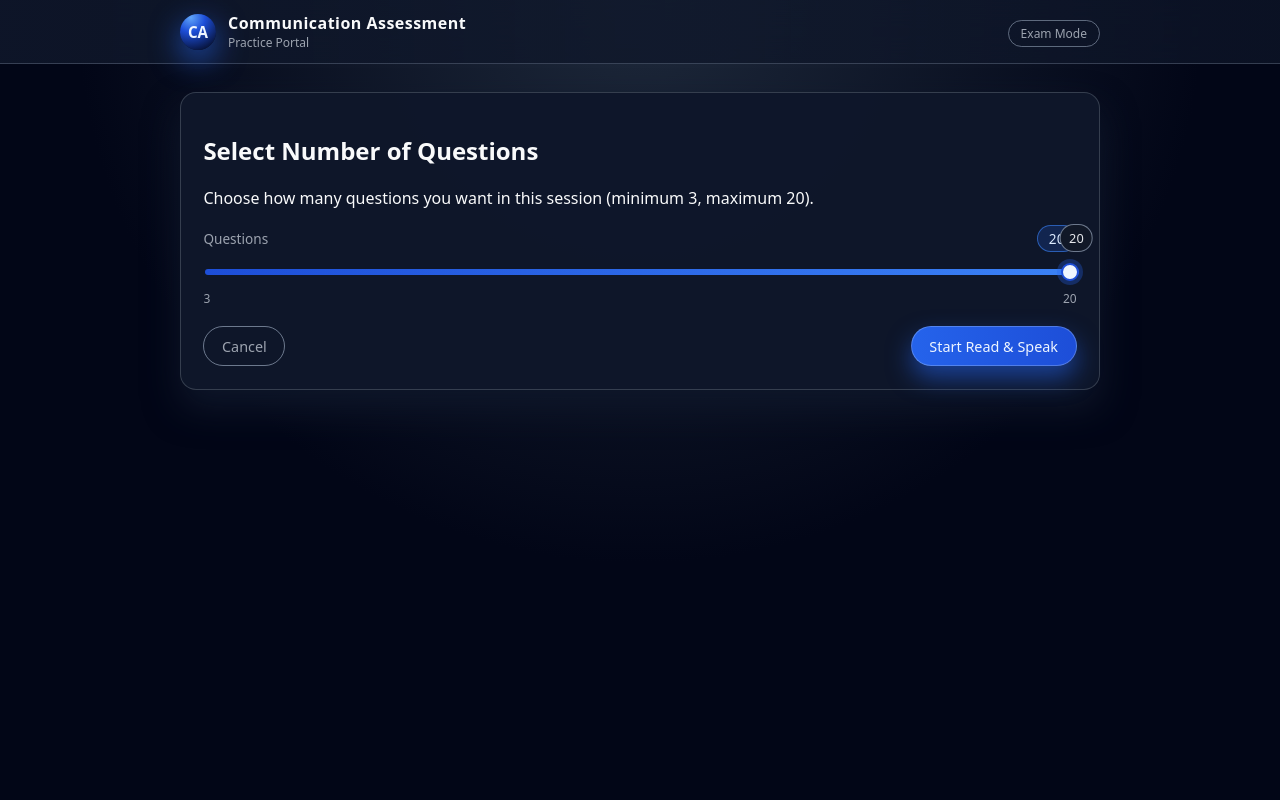
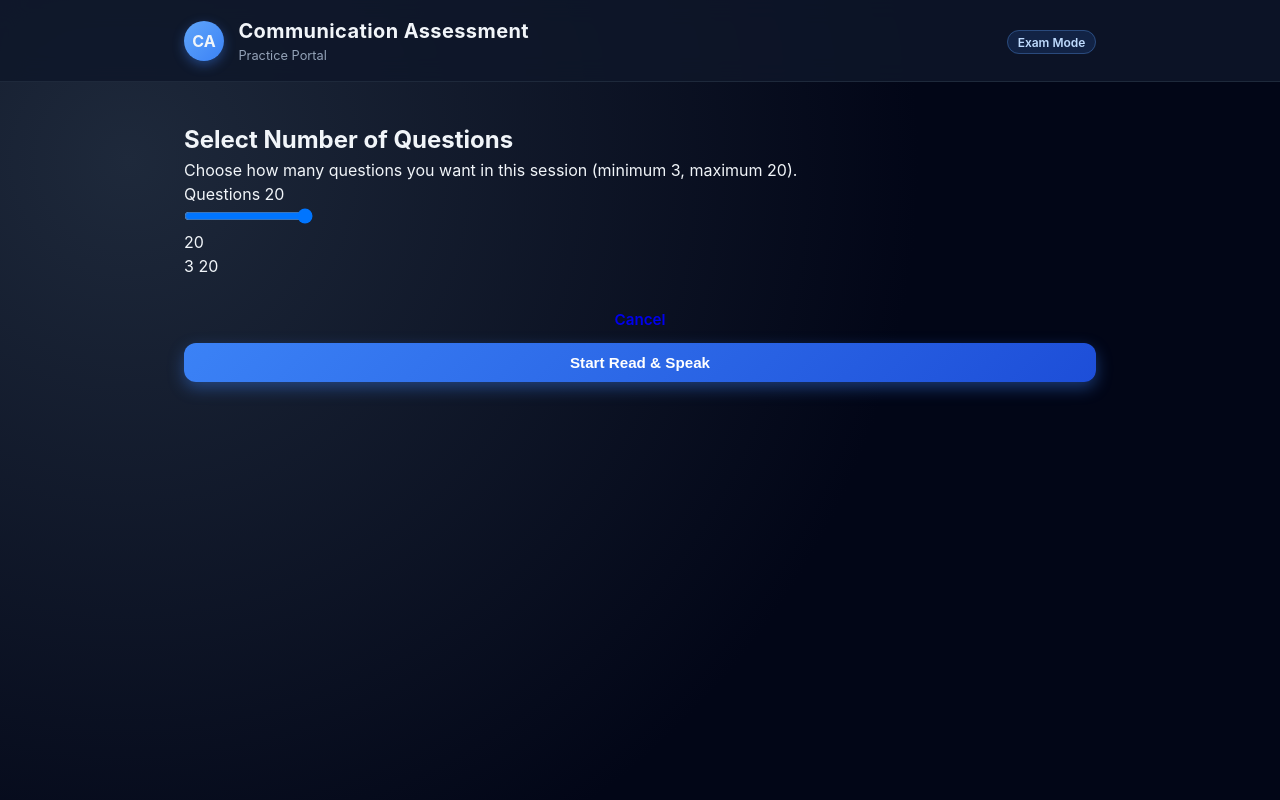
Before and after one commit to arvind88765/communication-test-ai, a Flask app: page /choose-questions/1 in a window 1280 px wide. Run offline with Flask 3, Linux system fonts and the light colour scheme.

Commit message:
Update style.css

```diff
--- a/static/style.css
+++ b/static/style.css
@@ -2,64 +2,71 @@
   --bg: #0b1120;
   --panel: #0f172a;
   --card: #111827;
-  --accent: #2563eb;
-  --accent-soft: rgba(37, 99, 235, 0.12);
-  --border-subtle: #1f2937;
-  --text-main: #f9fafb;
-  --text-muted: #9ca3af;
-  --danger: #ef4444;
-  --success: #22c55e;
+  --accent: #3b82f6; /* Slightly brighter & more vibrant */
+  --accent-soft: rgba(59, 130, 246, 0.15);
+  --border-subtle: #1e293b;
+  --text-main: #f1f5f9;
+  --text-muted: #94a3b8;
+  --danger: #f87171;
+  --success: #34d399;
+  --transition: all 0.25s cubic-bezier(0.23, 1, 0.32, 1);
 }
 
 * {
   box-sizing: border-box;
-  font-family: system-ui, -apple-system, BlinkMacSystemFont, "Segoe UI", sans-serif;
+  margin: 0;
+  padding: 0;
 }
 
-body.app-body {
-  margin: 0;
-  padding: 0;
-  background: radial-gradient(circle at top, #1e293b 0, #020617 55%);
+body {
+  font-family: 'Inter', -apple-system, BlinkMacSystemFont, "Segoe UI", Roboto, sans-serif;
+  background: radial-gradient(circle at 10% 20%, #1e293b 0%, #020617 60%);
   color: var(--text-main);
   min-height: 100vh;
+  line-height: 1.5;
+  -webkit-font-smoothing: antialiased;
+  -moz-osx-font-smoothing: grayscale;
 }
 
+/* === Header === */
+
 .app-header {
-  border-bottom: 1px solid rgba(148, 163, 184, 0.3);
-  background: linear-gradient(to right, rgba(15, 23, 42, 0.9), rgba(15, 23, 42, 0.7));
-  backdrop-filter: blur(18px);
+  background: rgba(15, 23, 42, 0.85);
+  backdrop-filter: blur(12px);
+  -webkit-backdrop-filter: blur(12px);
+  border-bottom: 1px solid var(--border-subtle);
   position: sticky;
   top: 0;
-  z-index: 10;
+  z-index: 100;
 }
 
 .header-inner {
   max-width: 960px;
   margin: 0 auto;
+  padding: 1rem 1.5rem;
   display: flex;
   align-items: center;
   justify-content: space-between;
-  padding: 0.75rem 1.25rem;
 }
 
 .brand {
   display: flex;
-  gap: 0.75rem;
   align-items: center;
+  gap: 0.9rem;
 }
 
 .logo-circle {
-  width: 36px;
-  height: 36px;
-  border-radius: 999px;
-  background: radial-gradient(circle at 30% 10%, #60a5fa 0, #1d4ed8 35%, #020617 95%);
+  width: 40px;
+  height: 40px;
+  border-radius: 50%;
+  background: linear-gradient(135deg, #60a5fa, #3b82f6);
   display: flex;
   align-items: center;
   justify-content: center;
   font-weight: 700;
-  font-size: 0.95rem;
-  color: #eff6ff;
-  box-shadow: 0 10px 30px rgba(37, 99, 235, 0.7);
+  font-size: 1rem;
+  color: #f1f5f9;
+  box-shadow: 0 4px 12px rgba(59, 130, 246, 0.4);
 }
 
 .brand-text {
@@ -68,503 +75,231 @@ body.app-body {
 }
 
 .brand-title {
-  font-weight: 600;
-  letter-spacing: 0.03em;
+  font-weight: 700;
+  font-size: 1.25rem;
+  letter-spacing: 0.02em;
 }
 
 .brand-subtitle {
-  font-size: 0.75rem;
+  font-size: 0.8rem;
   color: var(--text-muted);
+  font-weight: 400;
 }
 
 .badge {
   font-size: 0.75rem;
-  padding: 0.25rem 0.75rem;
-  border-radius: 999px;
-  border: 1px solid rgba(148, 163, 184, 0.6);
-  color: var(--text-muted);
+  padding: 0.3em 0.8em;
+  border-radius: 20px;
+  background: rgba(59, 130, 246, 0.15);
+  border: 1px solid rgba(96, 165, 250, 0.3);
+  color: #bfdbfe;
+  font-weight: 600;
 }
+
+/* === Main Content === */
 
 .app-main {
   max-width: 960px;
-  margin: 1.75rem auto 2.5rem;
-  padding: 0 1.25rem;
+  margin: 2.5rem auto;
+  padding: 0 1.5rem;
 }
 
-/* Hero */
+/* === Hero Section === */
 
 .hero-card {
-  background: radial-gradient(circle at top left, rgba(37, 99, 235, 0.25), transparent 55%),
-              linear-gradient(to bottom right, #020617, #020617);
+  background: rgba(15, 23, 42, 0.7);
+  border: 1px solid var(--border-subtle);
   border-radius: 1.25rem;
-  padding: 1.8rem 1.6rem;
-  border: 1px solid rgba(55, 65, 81, 0.9);
-  box-shadow: 0 20px 45px rgba(15, 23, 42, 0.9);
-  margin-bottom: 1.75rem;
+  padding: 1.8rem;
+  margin-bottom: 2.25rem;
+  backdrop-filter: blur(10px);
+  box-shadow: 0 10px 30px rgba(0, 0, 0, 0.4);
+  position: relative;
+  overflow: hidden;
+}
+
+.hero-card::before {
+  content: "";
+  position: absolute;
+  top: -50%;
+  left: -50%;
+  width: 200%;
+  height: 200%;
+  background: radial-gradient(circle, rgba(59, 130, 246, 0.1) 0%, transparent 70%);
+  z-index: 0;
+}
+
+.hero-card > * {
+  position: relative;
+  z-index: 1;
 }
 
 .hero-card h1 {
-  margin: 0 0 0.6rem;
-  font-size: 1.5rem;
+  font-size: 1.65rem;
+  font-weight: 700;
+  margin-bottom: 0.75rem;
+  background: linear-gradient(to right, #f1f5f9, #cbd5e1);
+  -webkit-background-clip: text;
+  background-clip: text;
+  color: transparent;
 }
 
 .hero-card p {
-  margin: 0.2rem 0;
   color: var(--text-muted);
-  max-width: 38rem;
+  margin-bottom: 0.5rem;
   font-size: 0.95rem;
 }
 
 .hero-note {
-  margin-top: 0.75rem;
-  font-size: 0.85rem;
-  color: #e5e7eb;
+  color: #e2e8f0;
+  font-size: 0.9rem;
+  margin-top: 1rem;
+  padding-top: 0.75rem;
+  border-top: 1px dashed rgba(148, 163, 184, 0.3);
 }
 
-/* Mode grid */
+/* === Mode Grid === */
 
 .mode-grid {
   display: grid;
-  grid-template-columns: repeat(2, minmax(0, 1fr));
-  gap: 1.2rem;
+  grid-template-columns: repeat(2, 1fr);
+  gap: 1.5rem;
 }
 
 .mode-card {
-  background: rgba(15, 23, 42, 0.96);
-  border-radius: 1rem;
-  padding: 1.4rem 1.3rem 1.3rem;
-  border: 1px solid rgba(55, 65, 81, 0.9);
-  box-shadow: 0 16px 30px rgba(15, 23, 42, 0.9);
+  background: rgba(15, 23, 42, 0.8);
+  border: 1px solid var(--border-subtle);
+  border-radius: 1.125rem;
+  padding: 1.5rem;
+  transition: var(--transition);
+  backdrop-filter: blur(6px);
+  box-shadow: 0 6px 16px rgba(0, 0, 0, 0.35);
+}
+
+.mode-card:hover {
+  transform: translateY(-4px);
+  box-shadow: 0 10px 24px rgba(0, 0, 0, 0.45);
+  border-color: rgba(59, 130, 246, 0.4);
 }
 
 .mode-card h2 {
-  margin-top: 0;
-  margin-bottom: 0.4rem;
-  font-size: 1.1rem;
+  font-size: 1.15rem;
+  font-weight: 700;
+  margin-bottom: 0.6rem;
+  color: #f1f5f9;
 }
 
 .mode-card p {
-  margin: 0.3rem 0 0.6rem;
-  font-size: 0.9rem;
   color: var(--text-muted);
+  margin-bottom: 1rem;
+  font-size: 0.92rem;
+  line-height: 1.5;
 }
 
 .feature-list {
-  margin: 0.4rem 0 1.1rem;
-  padding-left: 1.1rem;
+  list-style: none;
+  margin: 0 0 1.2rem;
+  padding: 0;
   font-size: 0.85rem;
-  color: var(--text-muted);
+  color: #cbd5e1;
 }
 
 .feature-list li {
-  margin-bottom: 0.15rem;
+  position: relative;
+  padding-left: 1.25rem;
+  margin-bottom: 0.4rem;
 }
 
-/* Buttons */
+.feature-list li::before {
+  content: "✓";
+  position: absolute;
+  left: 0;
+  color: var(--accent);
+  font-weight: bold;
+}
+
+/* === Buttons === */
 
 .primary-btn,
 .secondary-btn,
 .ghost-btn {
-  border-radius: 999px;
-  padding: 0.6rem 1.1rem;
-  border: none;
-  cursor: pointer;
-  font-size: 0.9rem;
   display: inline-flex;
   align-items: center;
   justify-content: center;
-  gap: 0.35rem;
+  padding: 0.7rem 1.25rem;
+  border-radius: 12px;
+  font-size: 0.95rem;
+  font-weight: 600;
   text-decoration: none;
-  transition: transform 0.12s ease, box-shadow 0.12s ease, background 0.12s ease, border-color 0.12s ease;
+  cursor: pointer;
+  transition: var(--transition);
+  border: none;
+  width: 100%;
 }
 
 .primary-btn {
-  background: linear-gradient(to right, #2563eb, #1d4ed8);
-  color: #eff6ff;
-  box-shadow: 0 12px 25px rgba(37, 99, 235, 0.55);
-  border: 1px solid rgba(191, 219, 254, 0.3);
+  background: linear-gradient(135deg, #3b82f6, #1d4ed8);
+  color: white;
+  box-shadow: 0 6px 16px rgba(59, 130, 246, 0.4);
 }
 
 .primary-btn:hover {
-  transform: translateY(-1px);
-  box-shadow: 0 16px 32px rgba(37, 99, 235, 0.7);
-}
-
-.primary-btn:disabled {
-  opacity: 0.6;
-  cursor: not-allowed;
-  box-shadow: none;
+  transform: translateY(-2px);
+  box-shadow: 0 8px 22px rgba(59, 130, 246, 0.6);
 }
 
 .secondary-btn {
-  background: rgba(15, 23, 42, 0.9);
-  border: 1px solid rgba(75, 85, 99, 0.9);
+  background: rgba(15, 23, 42, 0.7);
   color: var(--text-main);
+  border: 1px solid var(--border-subtle);
 }
 
 .secondary-btn:hover {
-  background: rgba(31, 41, 55, 0.95);
-}
-
-.ghost-btn {
-  background: transparent;
-  border: 1px solid rgba(148, 163, 184, 0.7);
-  color: var(--text-muted);
-}
-
-.ghost-btn:hover {
-  background: rgba(15, 23, 42, 0.85);
-  color: var(--text-main);
+  background: rgba(30, 41, 59, 0.7);
+  border-color: rgba(96, 165, 250, 0.4);
 }
 
 .full-width {
   width: 100%;
-  justify-content: center;
 }
 
-/* Test layout */
+/* === Responsive === */
 
-.test-wrapper {
-  display: flex;
-  flex-direction: column;
-  gap: 1.3rem;
-}
-
-.test-header {
-  display: flex;
-  justify-content: space-between;
-  gap: 1rem;
-  align-items: flex-start;
-}
-
-.test-mode {
-  font-size: 0.95rem;
-  letter-spacing: 0.08em;
-  text-transform: uppercase;
-  color: #93c5fd;
-}
-
-.test-subtitle {
-  font-size: 0.85rem;
-  color: var(--text-muted);
-  margin-top: 0.2rem;
-}
-
-.test-meta {
-  display: flex;
-  gap: 1rem;
-}
-
-.meta-item {
-  text-align: right;
-}
-
-.meta-label {
-  display: block;
-  font-size: 0.7rem;
-  text-transform: uppercase;
-  color: var(--text-muted);
-}
-
-.meta-value {
-  font-size: 1rem;
-  font-weight: 600;
-}
-
-.test-card {
-  background: rgba(15, 23, 42, 0.98);
-  border-radius: 1rem;
-  padding: 1.3rem 1.4rem 1.4rem;
-  border: 1px solid rgba(55, 65, 81, 0.95);
-  box-shadow: 0 18px 35px rgba(15, 23, 42, 0.95);
-}
-
-.sentence-box {
-  margin: 0.9rem 0 1rem;
-  padding: 0.9rem 1rem;
-  border-radius: 0.9rem;
-  background: radial-gradient(circle at top left, rgba(37, 99, 235, 0.15), transparent 60%),
-              rgba(15, 23, 42, 0.95);
-  border: 1px solid rgba(55, 65, 81, 0.9);
-  font-size: 1rem;
-  line-height: 1.4;
-}
-
-.controls-row {
-  display: flex;
-  gap: 0.7rem;
-  flex-wrap: wrap;
-  margin-bottom: 0.6rem;
-}
-
-.status-row {
-  margin-bottom: 0.9rem;
-}
-
-.status-text {
-  font-size: 0.85rem;
-  color: var(--text-muted);
-}
-
-.progress-row {
-  margin-bottom: 1rem;
-}
-
-.progress-label {
-  font-size: 0.8rem;
-  color: var(--text-muted);
-  margin-bottom: 0.3rem;
-}
-
-.progress-bar {
-  height: 8px;
-  width: 100%;
-  border-radius: 999px;
-  background: rgba(15, 23, 42, 0.9);
-  border: 1px solid rgba(55, 65, 81, 0.8);
-  overflow: hidden;
-}
-
-.progress-fill {
-  height: 100%;
-  background: linear-gradient(to right, #22c55e, #4ade80);
-  width: 0;
-  transition: width 0.25s ease;
-}
-
-.bottom-row {
-  display: flex;
-  justify-content: space-between;
-  align-items: center;
-}
-
-/* Waveform */
-
-.wave-canvas {
-  width: 100%;
-  height: 80px;
-  background: rgba(15, 23, 42, 0.5);
-  border-radius: 10px;
-  margin: 10px 0 15px;
-  border: 1px solid rgba(55, 65, 81, 0.5);
-}
-
-/* Results */
-
-.result-wrapper {
-  display: flex;
-  flex-direction: column;
-  gap: 1.3rem;
-}
-
-.result-card {
-  background: rgba(15, 23, 42, 0.98);
-  border-radius: 1rem;
-  padding: 1.3rem 1.4rem;
-  border: 1px solid rgba(55, 65, 81, 0.95);
-  box-shadow: 0 18px 35px rgba(15, 23, 42, 0.95);
-}
-
-.result-card h2 {
-  margin-top: 0;
-  margin-bottom: 0.3rem;
-}
-
-.result-mode {
-  margin: 0 0 0.9rem;
-  font-size: 0.9rem;
-  color: var(--text-muted);
-}
-
-.overall-score-circle {
-  width: 130px;
-  height: 130px;
-  border-radius: 999px;
-  border: 2px solid rgba(52, 211, 153, 0.5);
-  background: radial-gradient(circle at top, rgba(34, 197, 94, 0.15), transparent 60%),
-              rgba(15, 23, 42, 0.98);
-  display: flex;
-  flex-direction: column;
-  align-items: center;
-  justify-content: center;
-  margin-bottom: 0.8rem;
-}
-
-.score-value {
-  font-size: 1.8rem;
-  font-weight: 700;
-}
-
-.score-label {
-  font-size: 0.75rem;
-  text-transform: uppercase;
-  color: var(--text-muted);
-}
-
-.result-summary {
-  font-size: 0.9rem;
-  color: var(--text-muted);
-  max-width: 28rem;
-}
-
-.result-actions {
-  margin-top: 0.9rem;
-  display: flex;
-  gap: 0.75rem;
-}
-
-.detail-card {
-  background: rgba(15, 23, 42, 0.98);
-  border-radius: 1rem;
-  padding: 1.1rem 1.3rem;
-  border: 1px solid rgba(55, 65, 81, 0.95);
-}
-
-.detail-card h3 {
-  margin-top: 0;
-  margin-bottom: 0.75rem;
-}
-
-.detail-table {
-  font-size: 0.8rem;
-}
-
-.detail-header,
-.detail-row {
-  display: grid;
-  grid-template-columns: 0.4fr 2fr 2fr 0.7fr;
-  gap: 0.6rem;
-  padding: 0.3rem 0;
-}
-
-.detail-header {
-  border-bottom: 1px solid rgba(55, 65, 81, 0.9);
-  font-size: 0.75rem;
-  color: var(--text-muted);
-}
-
-.detail-row:nth-child(odd) {
-  background: rgba(15, 23, 42, 0.6);
-}
-
-/* Slider selection page */
-
-.question-form {
-  margin-top: 0.75rem;
-}
-
-.slider-wrapper {
-  margin-top: 1rem;
-}
-
-.slider-label-row {
-  display: flex;
-  justify-content: space-between;
-  align-items: center;
-  margin-bottom: 0.4rem;
-}
-
-.slider-caption {
-  font-size: 0.85rem;
-  color: var(--text-muted);
-}
-
-.slider-value-badge {
-  font-size: 0.85rem;
-  padding: 0.2rem 0.7rem;
-  border-radius: 999px;
-  background: rgba(37,99,235,0.2);
-  border: 1px solid rgba(59,130,246,0.6);
-  color: #dbeafe;
-}
-
-.slider-track-container {
-  position: relative;
-  margin: 0.4rem 0 0.6rem;
-}
-
-.question-slider {
-  width: 100%;
-  -webkit-appearance: none;
-  appearance: none;
-  height: 6px;
-  border-radius: 999px;
-  background: linear-gradient(to right, #1d4ed8, #3b82f6);
-  outline: none;
-}
-
-.question-slider::-webkit-slider-thumb {
-  -webkit-appearance: none;
-  appearance: none;
-  width: 18px;
-  height: 18px;
-  border-radius: 999px;
-  background: #eff6ff;
-  border: 2px solid #1d4ed8;
-  cursor: pointer;
-  box-shadow: 0 0 0 4px rgba(37,99,235,0.3);
-}
-
-.question-slider::-moz-range-thumb {
-  width: 18px;
-  height: 18px;
-  border-radius: 999px;
-  background: #eff6ff;
-  border: 2px solid #1d4ed8;
-  cursor: pointer;
-  box-shadow: 0 0 0 4px rgba(37,99,235,0.3);
-}
-
-.slider-bubble {
-  position: absolute;
-  top: -34px;
-  transform: translateX(-50%);
-  padding: 0.25rem 0.5rem;
-  border-radius: 999px;
-  background: #111827;
-  border: 1px solid rgba(148,163,184,0.7);
-  font-size: 0.8rem;
-  color: #e5e7eb;
-  pointer-events: none;
-  min-width: 32px;
-  text-align: center;
-}
-
-.slider-min-max {
-  display: flex;
-  justify-content: space-between;
-  font-size: 0.75rem;
-  color: var(--text-muted);
-  margin-top: 0.1rem;
-}
-
-/* Responsive */
-
-@media (max-width: 720px) {
-  .app-main {
-    padding: 0 0.9rem;
-  }
-
-  .hero-card {
-    padding: 1.4rem 1.2rem;
-  }
-
+@media (max-width: 768px) {
   .mode-grid {
     grid-template-columns: 1fr;
   }
 
-  .test-header {
-    flex-direction: column;
-    align-items: flex-start;
+  .hero-card {
+    padding: 1.4rem;
   }
 
-  .test-meta {
-    width: 100%;
-    justify-content: space-between;
+  .hero-card h1 {
+    font-size: 1.4rem;
   }
 
-  .detail-header,
-  .detail-row {
-    grid-template-columns: 0.5fr 2fr 2.5fr 0.9fr;
+  .app-main {
+    margin-top: 1.75rem;
+    padding: 0 1.2rem;
+  }
+
+  .header-inner {
+    padding: 0.9rem 1.2rem;
+  }
+
+  .logo-circle {
+    width: 36px;
+    height: 36px;
+    font-size: 0.9rem;
   }
 }
+
+@media (max-width: 480px) {
+  .app-main {
+    margin-top: 1.25rem;
+  }
+
+  .hero-card {
+    margin-bottom: 1.5rem;
+  }
+}
```
